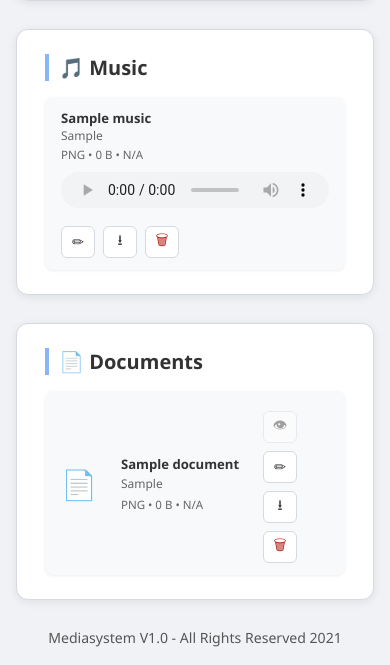
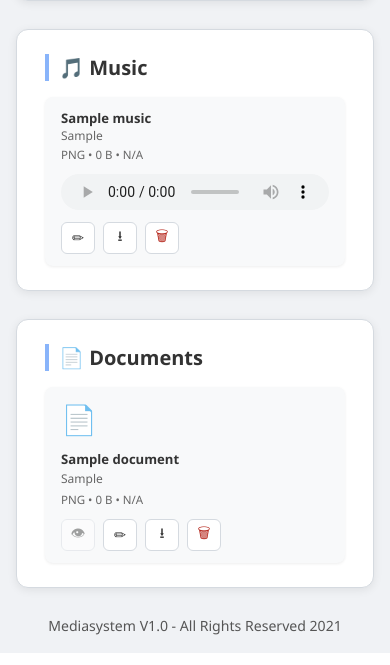
Before and after one commit to Jhonattan-Rapprecht/Mediasystem-v1, a PHP site: page / in a window 390 px wide. Shown: the part 1690-2355 px from the top of the page. Run offline with PHP 8.4, Linux system fonts and the light colour scheme; the visitor is signed in with stand-in values (Sample User, id 1); tables that the repository leaves empty or names only in its code hold one stand-in row (values such as "Sample post"); grey boxes marked "Sample" are stand-in pictures.

Commit message:
Align music player and document actions with fixed-width row columns

```diff
--- a/app-styles/app-style.css
+++ b/app-styles/app-style.css
@@ -298,11 +298,10 @@ body {
 }
 
 .music-card {
-    display: flex;
+    display: grid;
+    grid-template-columns: 260px minmax(260px, 1fr) 132px;
     align-items: center;
-    justify-content: space-between;
-    flex-wrap: wrap;
-    gap: 10px;
+    gap: 12px;
     background: var(--soft-panel);
     border-radius: 8px;
     padding: 12px 16px;
@@ -312,14 +311,20 @@ body {
 .music-meta {
     display: flex;
     flex-direction: column;
-    min-width: 140px;
+    min-width: 0;
+    width: 260px;
 }
 
 .music-card audio {
-    flex: 1;
-    min-width: 200px;
-    max-width: 400px;
+    width: 100%;
+    min-width: 0;
     height: 36px;
+}
+
+.music-card .item-actions {
+    margin-top: 0;
+    justify-content: flex-end;
+    flex-wrap: nowrap;
 }
 
 /* ── Documents list ── */
@@ -330,9 +335,10 @@ body {
 }
 
 .doc-card {
-    display: flex;
+    display: grid;
+    grid-template-columns: 38px minmax(260px, 1fr) 170px;
     align-items: center;
-    gap: 14px;
+    gap: 12px;
     background: var(--soft-panel);
     border-radius: 8px;
     padding: 12px 16px;
@@ -349,6 +355,17 @@ body {
 .doc-icon {
     font-size: 1.8rem;
     flex-shrink: 0;
+}
+
+.doc-card .media-info {
+    min-width: 0;
+    padding: 0;
+}
+
+.doc-card .item-actions {
+    margin-top: 0;
+    justify-content: flex-end;
+    flex-wrap: nowrap;
 }
 
 .settings-section {
@@ -640,3 +657,23 @@ body {
     color: var(--muted);
     padding: 10px;
 }
+
+@media (max-width: 900px) {
+    .music-card {
+        grid-template-columns: 1fr;
+    }
+
+    .music-meta {
+        width: 100%;
+    }
+
+    .music-card .item-actions,
+    .doc-card .item-actions {
+        justify-content: flex-start;
+        flex-wrap: wrap;
+    }
+
+    .doc-card {
+        grid-template-columns: 1fr;
+    }
+}
```
